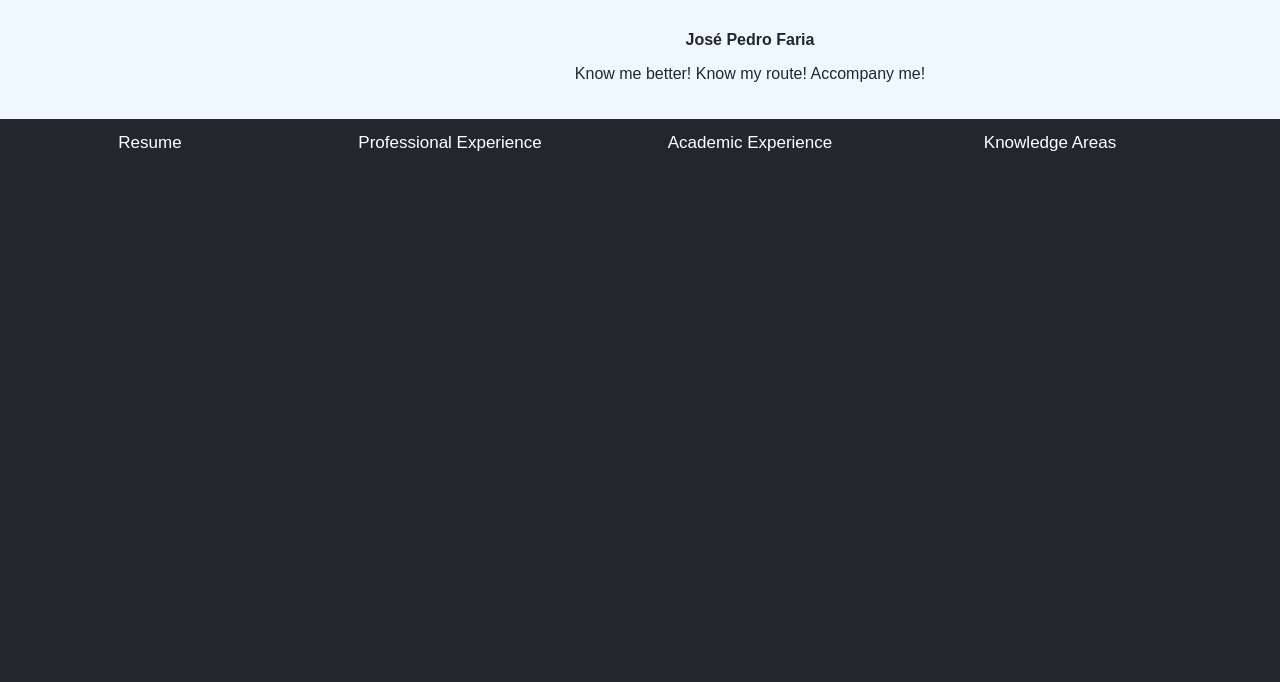
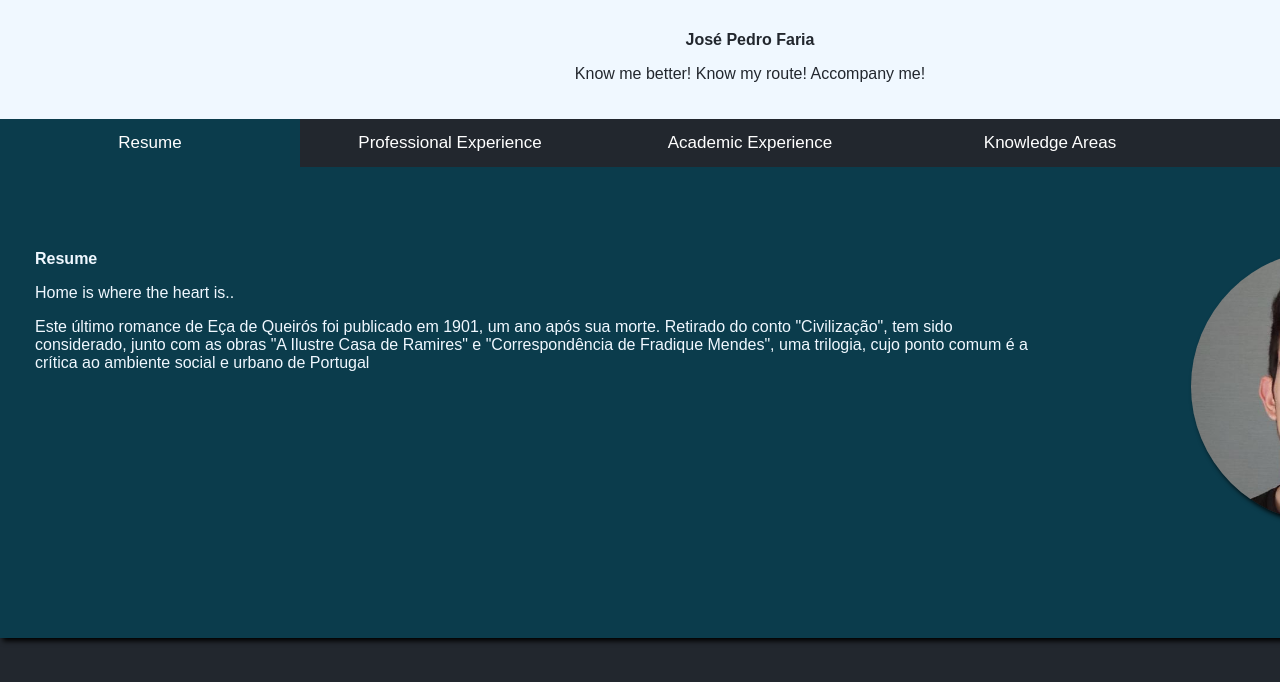
Before and after one commit to Jose-Pedro-Faria/Site-Pessoal, a plain HTML site: page index.html in a window 1280 px wide. Shown: the top 682 px of the page. Drawn offline with Linux system fonts and the light colour scheme.

Commit message:
Abre em Resume

```diff
--- a/index.html
+++ b/index.html
@@ -92,7 +92,9 @@
         </div>
       </div>
 
-
+      <script>
+        document.getElementById("defaultOpen").click();
+      </script>
     </main>
 </body>
 </html>
--- a/scripts/myscripts.js
+++ b/scripts/myscripts.js
@@ -18,6 +18,3 @@ function openPage(pageName, elmnt, color) {
   // Add the specific color to the button used to open the tab content
   elmnt.style.backgroundColor = color;
 }
-
-// Get the element with id="defaultOpen" and click on it
-document.getElementById("defaultOpen").click();
```
